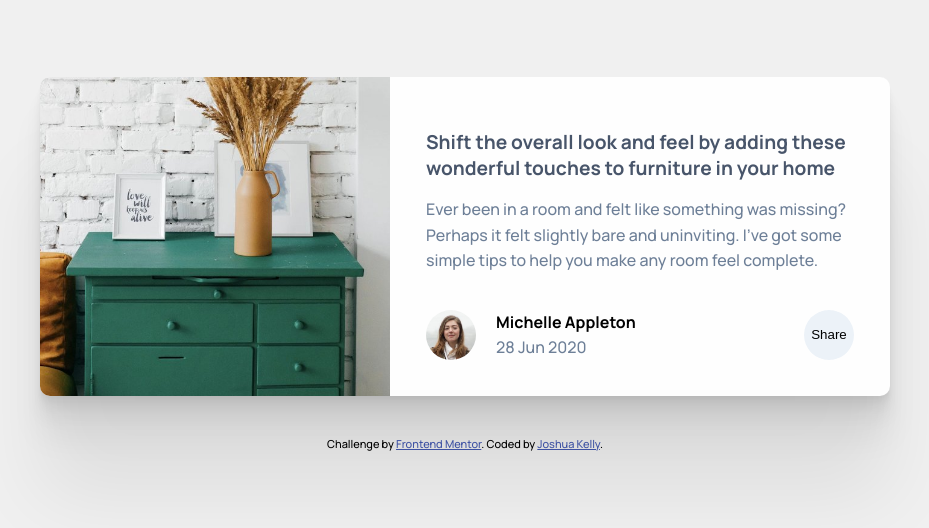
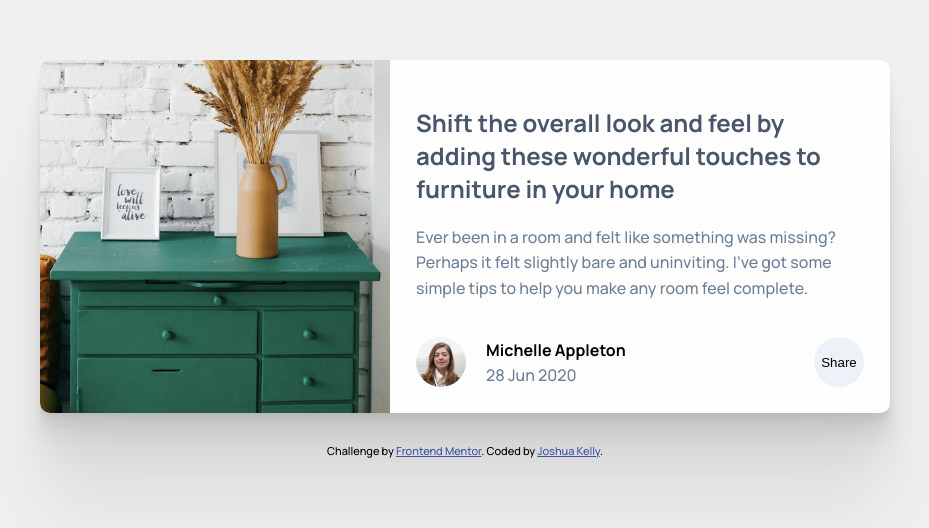
Before and after one commit to hewhodevs/frontendmentor-challenges, a plain HTML site: page article-preview-component-master/index.html in a window 1280 px wide. Shown: the part 146-674 px from the top of the page, without its empty margins (175-1104 px from the left). Drawn offline with Linux system fonts and the light colour scheme.

Commit message:
slight changes to padding and title size

```diff
--- a/article-preview-component-master/style.css
+++ b/article-preview-component-master/style.css
@@ -17,6 +17,15 @@ body {
   font-family: var(--manrope);
   overflow: hidden;
   background-color: #FEFEFE;
+  margin: 10px;
+    border-radius: 10px;
+    box-shadow:
+    0 2.8px 2.2px rgba(0, 0, 0, 0.02),
+    0 6.7px 5.3px rgba(0, 0, 0, 0.028),
+    0 12.5px 10px rgba(0, 0, 0, 0.035),
+    0 22.3px 17.9px rgba(0, 0, 0, 0.042),
+    0 41.8px 33.4px rgba(0, 0, 0, 0.05),
+    0 100px 80px rgba(0, 0, 0, 0.07);
 }
 .article-preview__image {
   display: block;
@@ -25,7 +34,7 @@ body {
   height: 250px;
 }
 .article-preview__content {
-  padding: 36px;
+  padding: 26px;
   box-sizing: border-box;
 }
 .content__title {
@@ -34,6 +43,7 @@ body {
   color: var(--verydark-grey-blue);
 }
 .content__description {
+  padding-right: 2px;
   padding-bottom: 20px;
   font-size: 1rem;
   font-weight: 500;
@@ -96,15 +106,6 @@ body {
   }
   .article-preview {
     display: flex;
-    margin: 20px;
-    border-radius: 10px;
-    box-shadow:
-    0 2.8px 2.2px rgba(0, 0, 0, 0.02),
-    0 6.7px 5.3px rgba(0, 0, 0, 0.028),
-    0 12.5px 10px rgba(0, 0, 0, 0.035),
-    0 22.3px 17.9px rgba(0, 0, 0, 0.042),
-    0 41.8px 33.4px rgba(0, 0, 0, 0.05),
-    0 100px 80px rgba(0, 0, 0, 0.07);
   }
   .article-preview__image-wrapper {
     width: 350px;
@@ -118,4 +119,7 @@ body {
   .article-preview__content {
     max-width: 500px;
   }
+  .content__title {
+    font-size: 1.5rem;
+  }
 }
```
